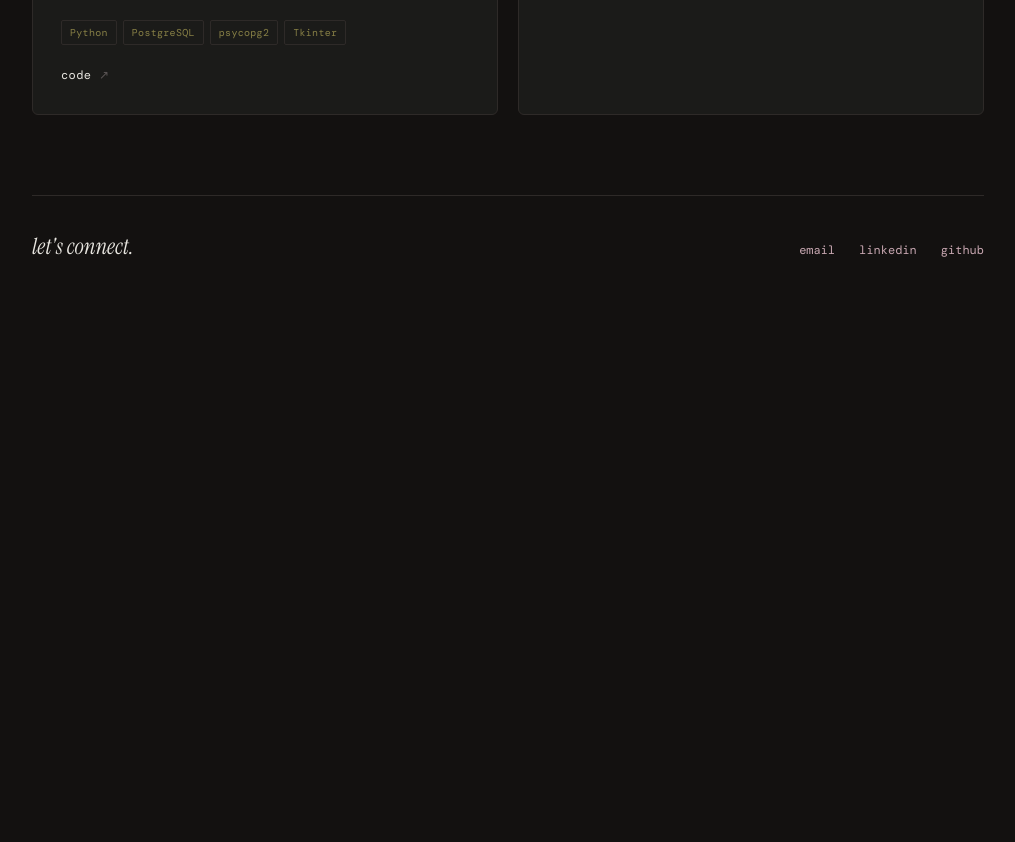
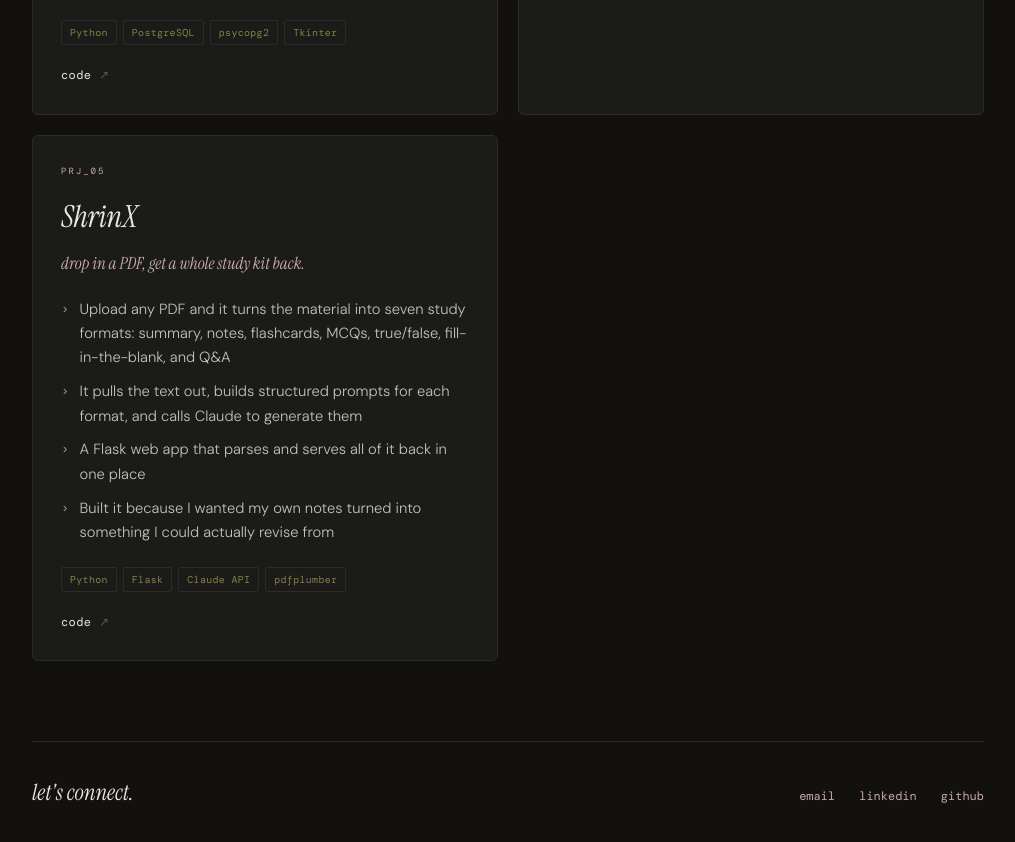
Before and after one commit to shachi2511/mysite, a Next.js app: page /projects in a window 1280 px wide. Shown: the part 1440-2282 px from the top of the page, without its empty margins (132-1147 px from the left). Before the commit the page ends 1802 px from the top, so only its background shows below. Built offline with nearby package versions, Linux system fonts and the light colour scheme; a web font is replaced by a local one.

Commit message:
add ShrinX project

```diff
--- a/app/projects/page.js
+++ b/app/projects/page.js
@@ -67,6 +67,22 @@ const projects = [
     demo: null,
     img: null,
   },
+  {
+    tag: 'PRJ_05',
+    name: 'ShrinX',
+    hook: 'drop in a PDF, get a whole study kit back.',
+    note: null,
+    bullets: [
+      'Upload any PDF and it turns the material into seven study formats: summary, notes, flashcards, MCQs, true/false, fill-in-the-blank, and Q&A',
+      'It pulls the text out, builds structured prompts for each format, and calls Claude to generate them',
+      'A Flask web app that parses and serves all of it back in one place',
+      'Built it because I wanted my own notes turned into something I could actually revise from',
+    ],
+    stack: ['Python', 'Flask', 'Claude API', 'pdfplumber'],
+    repo: 'https://github.com/shachi2511/Shrinx',
+    demo: null,
+    img: null,
+  },
 ];
 
 function Chip({ children }) {
@@ -95,17 +111,14 @@ function Card({ p, i }) {
       <p style={{ fontFamily: 'var(--font-serif)', fontStyle: 'italic', fontSize: '1.05rem', color: 'var(--rose)', marginBottom: p.note ? '0.5rem' : '1.2rem' }}>
         {p.hook}
       </p>
-
       {p.note ? (
         <div style={{ fontFamily: 'var(--font-mono)', fontSize: '10px', letterSpacing: '1px', color: 'var(--warm)', marginBottom: '1.2rem' }}>
           {p.note}
         </div>
       ) : null}
-
       {p.img ? (
         <img src={p.img} alt={p.name} style={{ width: '100%', borderRadius: '4px', border: '0.5px solid var(--border)', marginBottom: '1.25rem', display: 'block' }} />
       ) : null}
-
       <ul style={{ listStyle: 'none', margin: '0 0 1.4rem', padding: 0, display: 'flex', flexDirection: 'column', gap: '0.6rem' }}>
         {p.bullets.map((b, j) => (
           <li key={j} style={{ display: 'flex', gap: '0.65rem', fontFamily: 'var(--font-sans)', fontSize: '0.92rem', color: 'var(--off-white)', opacity: 0.82, lineHeight: 1.65, fontWeight: 300 }}>
@@ -114,11 +127,9 @@ function Card({ p, i }) {
           </li>
         ))}
       </ul>
-
       <div style={{ display: 'flex', flexWrap: 'wrap', gap: '6px', marginBottom: '1.25rem' }}>
         {p.stack.map((s) => <Chip key={s}>{s}</Chip>)}
       </div>
-
       <div style={{ display: 'flex', gap: '1.25rem' }}>
         <a href={p.repo} target="_blank" rel="noreferrer" style={{ fontFamily: 'var(--font-mono)', fontSize: '12px', letterSpacing: '0.4px', color: 'var(--off-white)', cursor: 'none' }}>
           code <span style={{ color: 'var(--muted)' }}>&#8599;</span>
@@ -143,13 +154,11 @@ export default function Projects() {
         projects
       </h1>
       <p style={{ fontFamily: 'var(--font-sans)', fontSize: '1.05rem', color: 'var(--off-white)', opacity: 0.85, marginTop: '1.5rem', maxWidth: '560px', lineHeight: 1.8, fontWeight: 300 }}>
-        A few of the things I&rsquo;ve built -- a sample, not the whole list.
+        A few of the things I&rsquo;ve built &mdash; a sample, not the whole list.
       </p>
-
       <div style={{ display: 'grid', gridTemplateColumns: 'repeat(auto-fit, minmax(340px, 1fr))', gap: '1.25rem', marginTop: '3rem' }}>
         {projects.map((p, i) => <Card key={p.tag} p={p} i={i} />)}
       </div>
-
       <Connect />
     </div>
   );
```
